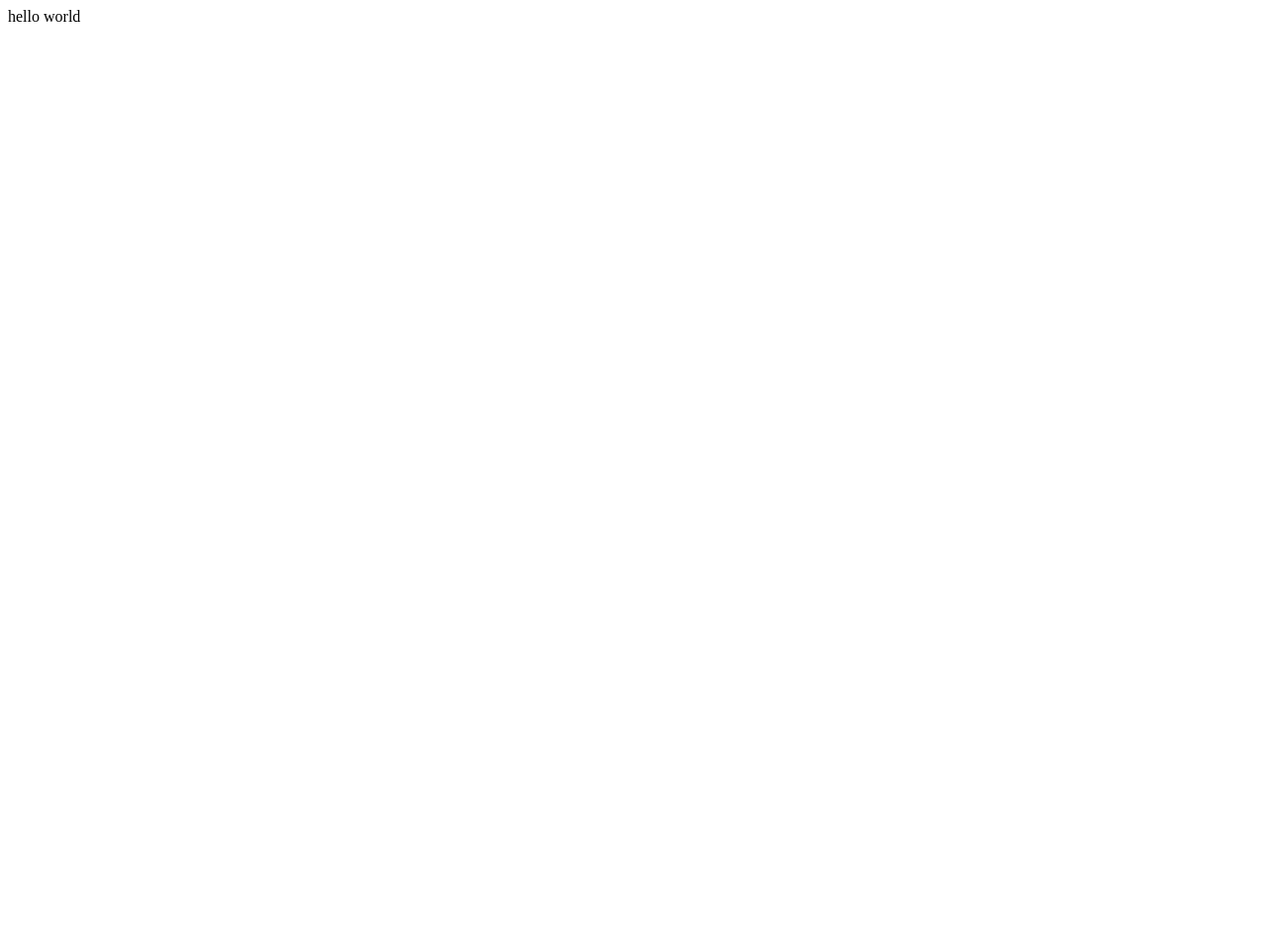
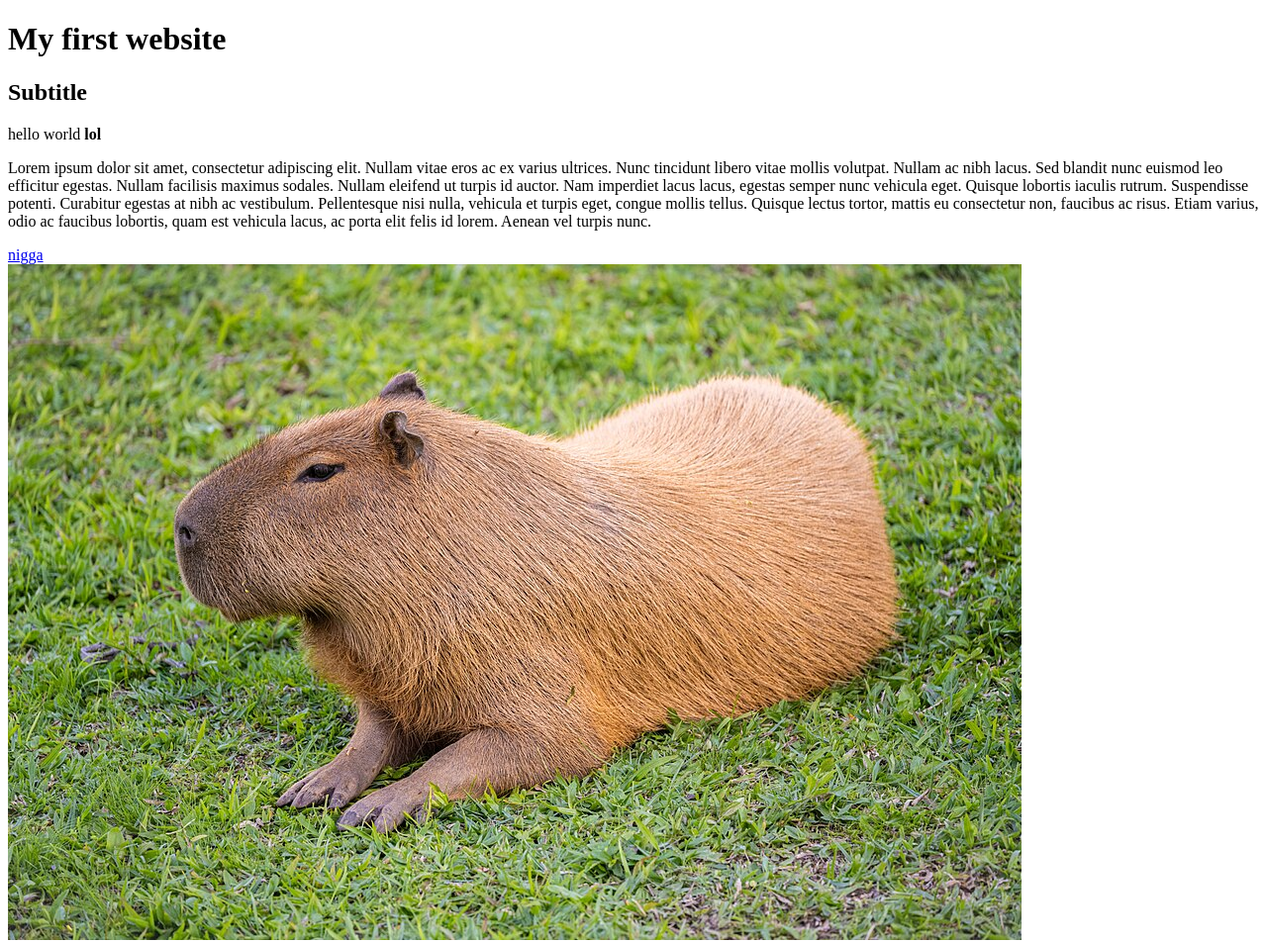
Before and after one commit to cakius/test, a plain HTML site: page index.html in a window 1280 px wide. Shown: the whole page at 99% size. Before the commit the page ends 800 px from the top, so only its background shows below. Drawn offline with Linux system fonts and the light colour scheme.

Commit message:
Add files via upload

```diff
--- a/index.html
+++ b/index.html
@@ -1 +1,31 @@
-hello world
+<!DOCTYPE html>
+<html>
+    <head>
+        <meta charset="utf-8">
+        <meta name="viewport" content="width=device-width, initial-scale=1">
+        <title>My first website</title>
+    </head>
+    <body>
+        <h1>My first website</h1>
+        <h2>Subtitle</h2>
+
+        hello world <b>lol</b>
+
+        <p>
+            Lorem ipsum dolor sit amet, consectetur adipiscing elit.
+             Nullam vitae eros ac ex varius ultrices. Nunc tincidunt libero vitae
+             mollis volutpat. Nullam ac nibh lacus. Sed blandit nunc euismod leo efficitur egestas.
+             Nullam facilisis maximus sodales. Nullam eleifend ut turpis id auctor. Nam imperdiet lacus lacus, egestas
+             semper nunc vehicula eget. Quisque lobortis iaculis rutrum. Suspendisse potenti. Curabitur egestas at
+             nibh ac vestibulum. Pellentesque nisi nulla, vehicula et turpis eget, congue mollis tellus.
+             Quisque lectus tortor, mattis eu consectetur non, faucibus ac risus. Etiam varius, odio ac faucibus
+             lobortis, quam est vehicula lacus, ac porta elit felis id lorem. Aenean vel turpis nunc.
+        </p>
+
+        <a href="https://www.destiny.gg/" target="_blank">nigga</a>
+
+        <br>
+        <img src="capy.jpg">
+
+    </body>
+</html>
```
Also changed, not shown: capy.jpg (added).
